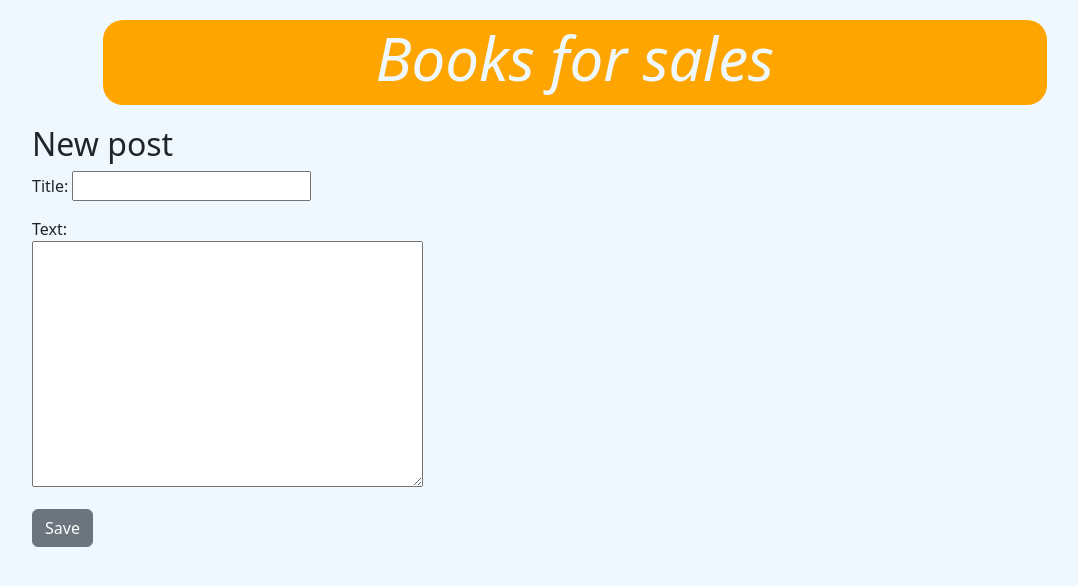
After one commit to Sgitanad/My-project, a Django app: page /post/new/ in a window 1280 px wide. The commit adds this page. Shown: the top 586 px of the page, without its empty margins (68-1146 px from the left). Run offline with Django 5.2, Linux system fonts and the light colour scheme.

Commit message:
Added views to create/edit blog post inside the site.

```diff
--- /dev/null
+++ b/blog/forms.py
@@ -0,0 +1,9 @@
+from django import forms
+
+from .models import Post
+
+class PostForm(forms.ModelForm):
+
+    class Meta:
+        model = Post
+        fields = ('title', 'text')
--- /dev/null
+++ b/blog/templates/blog/base.html
@@ -0,0 +1,66 @@
+{% load static %}
+<!DOCTYPE html>
+<html>
+    <head>
+        <title>Books</title>
+        <link rel="stylesheet" href="https://cdn.jsdelivr.net/npm/bootstrap@5.3.3/dist/css/bootstrap.min.css" integrity="sha384-QWTKZyjpPEjISv5WaRU9OFeRpok6YctnYmDr5pNlyT2bRjXh0JMhjY6hW+ALEwIH" crossorigin="anonymous">
+        <link rel="stylesheet" href="https://fonts.googleapis.com/css?family=Lobster&subset=latin,latin-ext">
+        <link rel="stylesheet" href="{% static 'css/blog.css' %}">
+    </head>
+    <body>
+        <header>
+            <h1><a id="tiHe" href="/">Books for sales</a></h1>
+            {% if user.is_authenticated %}
+                <a href="{% url 'post_new' %}" class="top-menu">
+                    {% include './icons/file-earmark-plus.svg' %}
+                </a>
+            {% endif %}
+        </header>
+        {% block content %}
+        {% endblock %}
+    </body>
+</html>
+
+<style>
+    body{
+        margin-left: 100px;
+        background-color: aliceblue;
+    }
+    /*-------------header---------------*/
+    header{
+        background-color: orange;
+        border-radius: 20px;
+        width: 80%;
+        margin-left: 6%;
+        margin-top: 20px;
+        padding-top: 2px;
+        margin-bottom: 20px;
+        height: 85px;
+        text-align: center;
+    }
+    #tiHe{
+        text-decoration: none;
+        color: aliceblue;
+        font-style: italic;
+        font-size: 60px;
+    }
+
+    /*-------------posts---------------*/
+    article{
+        margin-left: 10%;
+    }
+    #di1{
+        display: grid;
+        grid-template-columns: 1fr 1fr;
+    }
+    time{
+        width: 200px;
+        padding-top: 7px;
+        padding-right: 20px;
+        color: grey;
+    }
+    p{
+        width: 400px;
+    }
+
+</style>
--- /dev/null
+++ b/blog/templates/blog/post_edit.html
@@ -0,0 +1,9 @@
+{% extends 'blog/base.html' %}
+
+{% block content %}
+    <h2>New post</h2>
+    <form method="POST" class="post-form">{% csrf_token %}
+        {{ form.as_p }}
+        <button type="submit" class="save btn btn-secondary">Save</button>
+    </form>
+{% endblock %}
--- a/blog/urls.py
+++ b/blog/urls.py
@@ -3,4 +3,7 @@ from . import views
 
 urlpatterns = [
     path('', views.post_list, name='post_list'),
+    path('post/<int:pk>/', views.post_detail, name='post_detail'),
+    path('post/new/', views.post_new, name='post_new'),
+    path('post/<int:pk>/edit/', views.post_edit, name='post_edit'),
 ]
--- a/blog/views.py
+++ b/blog/views.py
@@ -1,7 +1,49 @@
 from django.shortcuts import render
 from django.utils import timezone
 from .models import Post
+from django.shortcuts import render, get_object_or_404
+from .forms import PostForm
+from django.shortcuts import redirect
 
 def post_list(request):
-    posts = Post.objects.filter(published_date__lte=timezone.now()).order_by('published_date')
+    posts = Post.objects.all()
     return render(request, 'blog/post_list.html', {'posts': posts})
+
+def post_detail(request, pk):
+    post = get_object_or_404(Post, pk=pk)
+    return render(request, 'blog/post_detail.html', {'post': post})
+
+def post_new(request):
+    form = PostForm()
+    return render(request, 'blog/post_edit.html', {'form': form})
+
+def post_new(request):
+    if request.method == "POST":
+        form = PostForm(request.POST)
+        if form.is_valid():
+            post = form.save(commit=False)
+            post.author = request.user
+            post.published_date = timezone.now()
+            post.save()
+            return redirect('post_detail', pk=post.pk)
+    else:
+        form = PostForm()
+    return render(request, 'blog/post_edit.html', {'form': form})
+
+
+def post_edit(request, pk):
+    post = get_object_or_404(Post, pk=pk)
+    if request.method == "POST":
+        form = PostForm(request.POST, instance=post)
+        if form.is_valid():
+            post = form.save(commit=False)
+            post.author = request.user
+            post.published_date = timezone.now()
+            post.save()
+            return redirect('post_detail', pk=post.pk)
+    else:
+        form = PostForm(instance=post)
+    return render(request, 'blog/post_edit.html', {'form': form})
+
+
+"""filter(published_date__lte=timezone.now()).order_by('published_date')"""
```
Also changed, not shown: blog/templates/blog/post_detail.html (added, +24 -0 lines), blog/templates/blog/post_list.html (+6 -29 lines), blog/static/css/blog.css (added), blog/templates/blog/icons/file-earmark-plus.svg (added), blog/templates/blog/icons/pencil-fill.svg (added), blog/templates/blog/icons/pencil.png (added).
